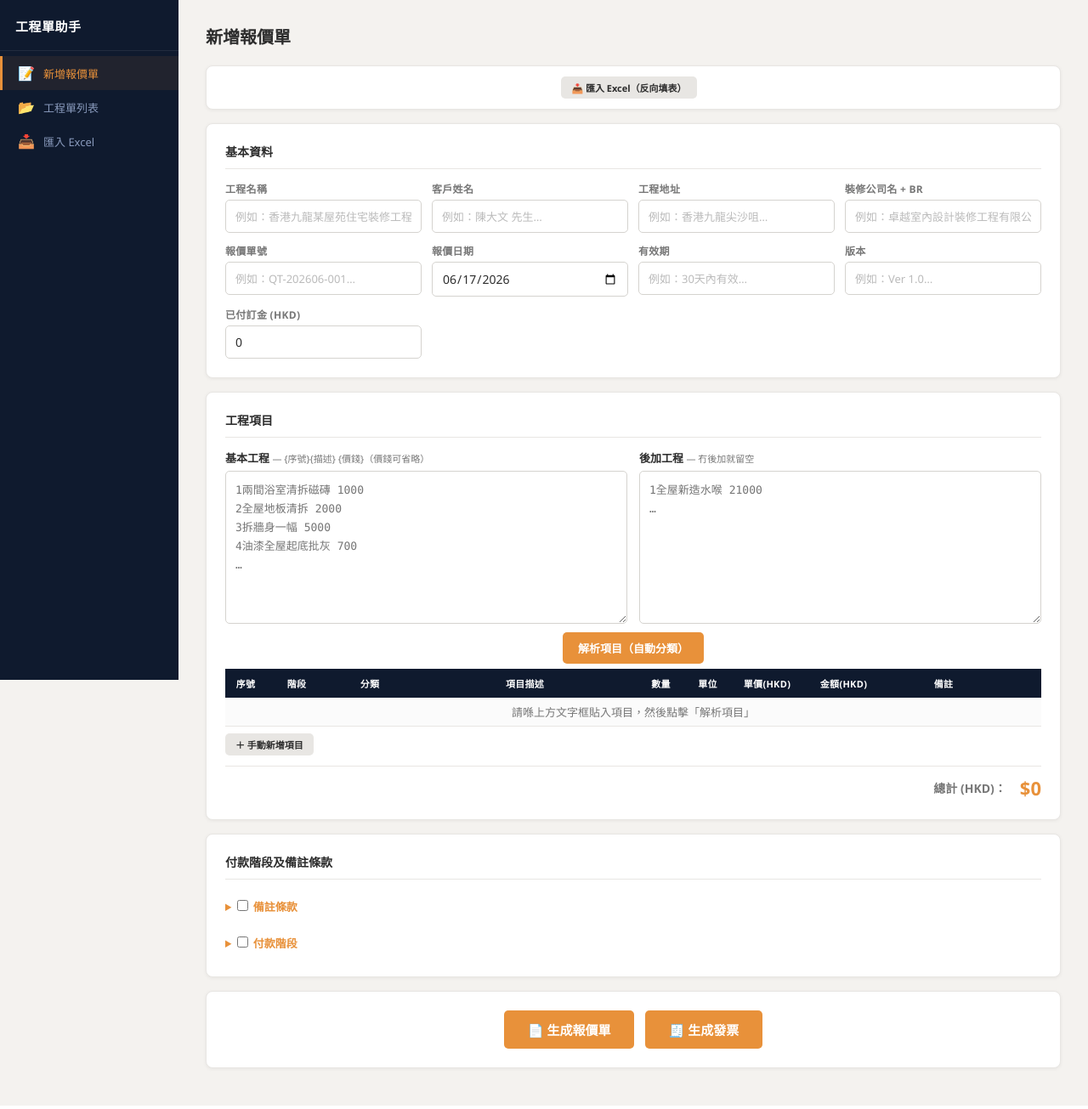
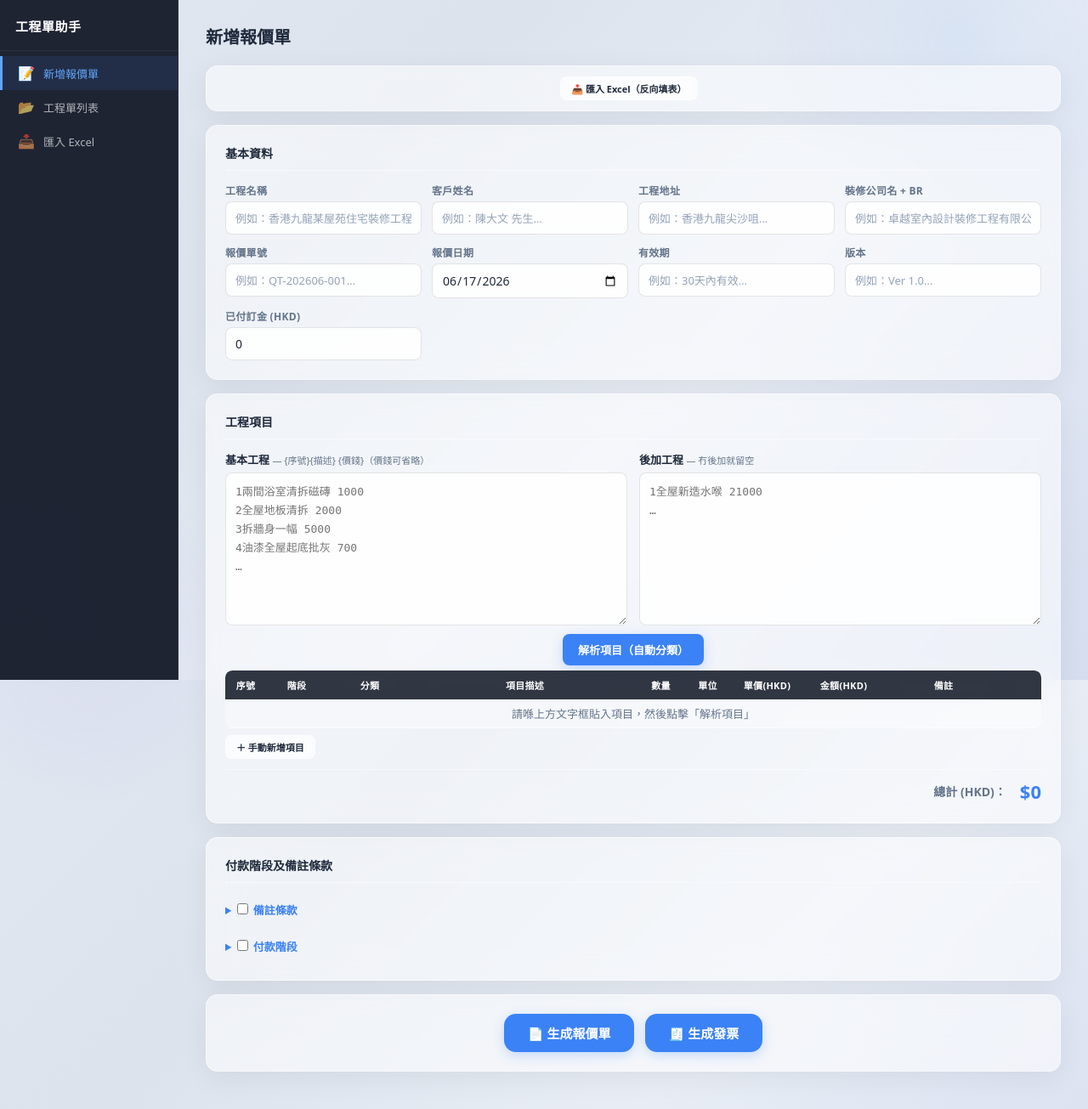
Before and after one commit to asd13006/quotation-invoice-tool, a Flask app: template templates/index.html in a window 1280 px wide. Shown: the whole page at 85% size. Run offline with Flask 2, Linux system fonts and the light colour scheme; the template is opened without the code that fills it, so the values that code supplies are empty; parts of the project's set-up code (start-up, migrations or seed data) failed here and were passed over.

Commit message:
v2.3.0: Glassmorphism 設計風格
- 毛玻璃效果: backdrop-filter blur

- 半透明卡片 + 柔和邊框

- 漸變背景 + 裝飾光圈

- dark mode 玻璃材質

- 藍色 accent (#3b82f6)

Co-Authored-By: Claude Opus 4.8 <noreply@anthropic.com>

```diff
--- a/static/style.css
+++ b/static/style.css
@@ -1,49 +1,65 @@
-/* === 工程單助手 — 統一設計系統 === */
+/* === 工程單助手 — Glassmorphism 設計系統 === */
 :root {
-  --sidebar-bg: #0f1a2e;
-  --sidebar-text: #8899bb;
-  --sidebar-active: #e8913a;
-  --sidebar-hover: #1a2a42;
-  --accent: #e8913a;
-  --accent-hover: #c97a2a;
-  --bg: #f4f2ef;
-  --card: #fff;
-  --card-shadow: 0 1px 4px rgba(0,0,0,0.06);
-  --text: #2c2c2c;
-  --text-secondary: #777;
-  --border: #e8e6e3;
-  --input-bg: #fff;
-  --input-border: #d5d3cf;
-  --focus-ring: #e8913a;
-  --danger: #d44;
-  --success: #2a9d4a;
-  --font: 'Microsoft JhengHei', '微軟正黑體', 'Segoe UI', system-ui, sans-serif;
-  --font-mono: 'Cascadia Code', 'Fira Code', 'Consolas', monospace;
-  --radius: 8px;
-  --radius-sm: 5px;
-  --transition: 0.18s ease;
+  --sidebar-bg: rgba(15, 20, 35, 0.92);
+  --sidebar-text: rgba(255,255,255,0.65);
+  --sidebar-active: #60a5fa;
+  --accent: #3b82f6;
+  --accent-hover: #2563eb;
+  --bg: #e8edf5;
+  --glass: rgba(255,255,255,0.55);
+  --glass-hover: rgba(255,255,255,0.72);
+  --glass-border: rgba(255,255,255,0.5);
+  --card-shadow: 0 8px 32px rgba(0,0,0,0.06);
+  --text: #1e293b;
+  --text-secondary: #64748b;
+  --input-bg: rgba(255,255,255,0.7);
+  --input-border: rgba(0,0,0,0.1);
+  --focus-ring: #3b82f6;
+  --danger: #ef4444;
+  --success: #22c55e;
+  --font: 'Microsoft JhengHei', '微軟正黑體', system-ui, sans-serif;
+  --font-mono: 'Cascadia Code', 'Fira Code', monospace;
+  --radius: 14px;
+  --radius-sm: 8px;
+  --blur: 16px;
 }
 
 @media (prefers-color-scheme: dark) {
   :root {
-    --bg: #171a21;
-    --card: #1e2230;
-    --card-shadow: 0 1px 4px rgba(0,0,0,0.2);
-    --text: #ddd;
-    --text-secondary: #999;
-    --border: #2a2e3a;
-    --input-bg: #242836;
-    --input-border: #3a3e4a;
+    --bg: #0f172a;
+    --glass: rgba(30,41,59,0.6);
+    --glass-hover: rgba(30,41,59,0.8);
+    --glass-border: rgba(255,255,255,0.08);
+    --card-shadow: 0 8px 32px rgba(0,0,0,0.3);
+    --text: #e2e8f0;
+    --text-secondary: #94a3b8;
+    --input-bg: rgba(30,41,59,0.7);
+    --input-border: rgba(255,255,255,0.1);
   }
 }
 
 *, *::before, *::after { box-sizing: border-box; margin: 0; padding: 0; }
 body {
   font-family: var(--font);
-  background: var(--bg);
-  color: var(--text);
-  display: flex; min-height: 100vh;
+  background: linear-gradient(135deg, #e0e7f0 0%, #dce3ed 30%, #e8edf5 60%, #d5ddef 100%);
+  background-attachment: fixed;
+  color: var(--text); display: flex; min-height: 100vh;
   -webkit-font-smoothing: antialiased;
+}
+@media (prefers-color-scheme: dark) {
+  body { background: linear-gradient(135deg, #0f172a 0%, #1a1f35 50%, #0d1525 100%); background-attachment: fixed; }
+}
+
+/* Decorative background blobs */
+body::before {
+  content: ''; position: fixed; width: 500px; height: 500px;
+  background: radial-gradient(circle, rgba(59,130,246,0.08) 0%, transparent 70%);
+  top: -200px; right: -100px; border-radius: 50%; pointer-events: none; z-index: 0;
+}
+body::after {
+  content: ''; position: fixed; width: 400px; height: 400px;
+  background: radial-gradient(circle, rgba(139,92,246,0.06) 0%, transparent 70%);
+  bottom: -150px; left: -100px; border-radius: 50%; pointer-events: none; z-index: 0;
 }
 
 /* ── Sidebar ── */
@@ -51,27 +67,35 @@ body {
   width: 210px; background: var(--sidebar-bg); color: #fff;
   padding: 20px 0; position: fixed; top: 0; left: 0; bottom: 0; z-index: 100;
   display: flex; flex-direction: column; overflow-y: auto;
+  backdrop-filter: blur(20px); -webkit-backdrop-filter: blur(20px);
+  border-right: 1px solid rgba(255,255,255,0.06);
 }
-.sidebar-logo { font-size: 15px; font-weight: 700; padding: 0 18px 16px; border-bottom: 1px solid rgba(255,255,255,0.08); margin-bottom: 6px; letter-spacing: 0.5px; }
+.sidebar-logo { font-size: 15px; font-weight: 700; padding: 0 18px 16px; border-bottom: 1px solid rgba(255,255,255,0.06); margin-bottom: 6px; letter-spacing: 0.5px; }
 .sidebar-logo span { display: block; font-size: 10px; font-weight: 400; color: var(--sidebar-text); margin-top: 2px; }
 .sidebar a {
   display: flex; align-items: center; gap: 10px;
   color: var(--sidebar-text); text-decoration: none;
-  padding: 9px 18px; font-size: 13px; transition: background var(--transition), color var(--transition);
+  padding: 9px 18px; font-size: 13px; transition: background 0.2s, color 0.2s;
   border-left: 3px solid transparent;
 }
-.sidebar a:hover { background: var(--sidebar-hover); color: #ddd; }
-.sidebar a.active { color: var(--sidebar-active); border-left-color: var(--sidebar-active); background: rgba(232,145,58,0.08); }
+.sidebar a:hover { background: rgba(255,255,255,0.06); color: #ddd; }
+.sidebar a.active { color: var(--sidebar-active); border-left-color: var(--sidebar-active); background: rgba(59,130,246,0.1); }
 .sidebar a .icon { font-size: 16px; width: 20px; text-align: center; }
-.sidebar-footer { margin-top: auto; padding: 14px 18px; font-size: 10px; color: rgba(255,255,255,0.25); }
 
 /* ── Main ── */
-.main { margin-left: 210px; flex: 1; padding: 28px 32px; min-width: 0; }
+.main { margin-left: 210px; flex: 1; padding: 28px 32px; min-width: 0; position: relative; z-index: 1; }
 .page-title { font-size: 20px; font-weight: 700; color: var(--text); margin-bottom: 20px; }
 
-/* ── Cards ── */
-.card { background: var(--card); border-radius: var(--radius); box-shadow: var(--card-shadow); padding: 22px; margin-bottom: 16px; border: 1px solid var(--border); }
-.card-header { font-size: 14px; font-weight: 700; color: var(--text); margin-bottom: 14px; padding-bottom: 10px; border-bottom: 1px solid var(--border); }
+/* ── Glass Cards ── */
+.card {
+  background: var(--glass); backdrop-filter: blur(var(--blur)); -webkit-backdrop-filter: blur(var(--blur));
+  border-radius: var(--radius); box-shadow: var(--card-shadow);
+  padding: 22px; margin-bottom: 16px;
+  border: 1px solid var(--glass-border);
+  transition: background 0.2s;
+}
+.card:hover { background: var(--glass-hover); }
+.card-header { font-size: 14px; font-weight: 700; color: var(--text); margin-bottom: 14px; padding-bottom: 10px; border-bottom: 1px solid var(--glass-border); }
 
 /* ── Forms ── */
 .form-grid { display: grid; grid-template-columns: repeat(auto-fill, minmax(210px, 1fr)); gap: 12px; }
@@ -79,33 +103,34 @@ body {
 .form-group label { font-size: 12px; font-weight: 600; color: var(--text-secondary); text-transform: uppercase; letter-spacing: 0.3px; }
 .form-group input, .form-group select, .form-group textarea {
   padding: 9px 11px; border: 1px solid var(--input-border); border-radius: var(--radius-sm);
-  font-size: 14px; font-family: var(--font); background: var(--input-bg); color: var(--text);
-  transition: border var(--transition), box-shadow var(--transition);
+  font-size: 14px; font-family: var(--font); background: var(--input-bg);
+  backdrop-filter: blur(4px); -webkit-backdrop-filter: blur(4px);
+  color: var(--text); transition: border 0.18s, box-shadow 0.18s;
 }
 .form-group input:focus-visible, .form-group select:focus-visible, .form-group textarea:focus-visible {
-  border-color: var(--focus-ring); box-shadow: 0 0 0 2px rgba(232,145,58,0.18); outline: none;
+  border-color: var(--focus-ring); box-shadow: 0 0 0 3px rgba(59,130,246,0.15); outline: none;
 }
-.form-group input::placeholder, .form-group textarea::placeholder { color: #bbb; font-size: 13px; }
+.form-group input::placeholder, .form-group textarea::placeholder { color: #94a3b8; font-size: 13px; }
 
 /* ── Buttons ── */
 .btn {
   display: inline-flex; align-items: center; gap: 6px;
   padding: 9px 18px; border: none; border-radius: var(--radius-sm);
   font-size: 13px; font-weight: 600; font-family: var(--font);
-  cursor: pointer; transition: background var(--transition), transform var(--transition), opacity var(--transition);
-  text-decoration: none;
+  cursor: pointer; transition: all 0.18s; text-decoration: none;
+  backdrop-filter: blur(8px); -webkit-backdrop-filter: blur(8px);
 }
 .btn:active { transform: scale(0.97); }
-.btn-primary { background: var(--accent); color: #fff; }
-.btn-primary:hover { background: var(--accent-hover); }
-.btn-secondary { background: var(--border); color: var(--text); }
-.btn-secondary:hover { background: #d5d3cf; }
-.btn-danger { background: var(--danger); color: #fff; }
-.btn-danger:hover { background: #b33; }
+.btn-primary { background: var(--accent); color: #fff; box-shadow: 0 4px 14px rgba(59,130,246,0.25); }
+.btn-primary:hover { background: var(--accent-hover); box-shadow: 0 6px 20px rgba(59,130,246,0.35); }
+.btn-secondary { background: var(--glass); color: var(--text); border: 1px solid var(--glass-border); }
+.btn-secondary:hover { background: var(--glass-hover); }
+.btn-danger { background: rgba(239,68,68,0.85); color: #fff; }
+.btn-danger:hover { background: var(--danger); }
 .btn-ghost { background: transparent; color: var(--text-secondary); }
-.btn-ghost:hover { background: var(--border); }
+.btn-ghost:hover { background: var(--glass); }
 .btn-sm { padding: 5px 12px; font-size: 11px; }
-.btn-lg { padding: 12px 28px; font-size: 15px; }
+.btn-lg { padding: 12px 28px; font-size: 15px; border-radius: var(--radius); }
 
 /* ── Textareas ── */
 .textarea-row { display: grid; grid-template-columns: 1fr 1fr; gap: 14px; margin-bottom: 10px; }
@@ -114,38 +139,44 @@ body {
 .textarea-group label .hint { font-weight: 400; font-size: 11px; color: var(--text-secondary); }
 .textarea-group textarea {
   width: 100%; height: 180px; padding: 11px;
-  border: 1px solid var(--input-border); border-radius: var(--radius-sm); background: var(--input-bg);
-  font-size: 13px; font-family: var(--font-mono); line-height: 1.7; color: var(--text);
-  resize: vertical;
+  border: 1px solid var(--input-border); border-radius: var(--radius-sm);
+  background: var(--input-bg); backdrop-filter: blur(4px); -webkit-backdrop-filter: blur(4px);
+  font-size: 13px; font-family: var(--font-mono); line-height: 1.7; color: var(--text); resize: vertical;
 }
-.textarea-group textarea:focus-visible { border-color: var(--focus-ring); box-shadow: 0 0 0 2px rgba(232,145,58,0.18); outline: none; }
+.textarea-group textarea:focus-visible { border-color: var(--focus-ring); box-shadow: 0 0 0 3px rgba(59,130,246,0.15); outline: none; }
 
 /* ── Table ── */
 .table-wrap { overflow-x: auto; -webkit-overflow-scrolling: touch; }
-table { width: 100%; border-collapse: collapse; font-size: 12px; }
-thead th { background: var(--sidebar-bg); color: #fff; padding: 9px 6px; text-align: center; font-weight: 600; font-size: 11px; text-transform: uppercase; letter-spacing: 0.3px; white-space: nowrap; }
-tbody td { padding: 7px 6px; text-align: center; vertical-align: middle; border-bottom: 1px solid var(--border); }
-tbody tr:nth-child(odd) { background: rgba(0,0,0,0.015); }
-tbody tr:hover { background: rgba(232,145,58,0.04); }
-tbody input, tbody select { width: 100%; padding: 6px 5px; border: 1px solid var(--input-border); border-radius: 3px; font-size: 12px; font-family: var(--font); background: var(--input-bg); color: var(--text); text-align: inherit; }
+table { width: 100%; border-collapse: collapse; font-size: 12px; border-radius: var(--radius-sm); overflow: hidden; }
+thead th {
+  background: rgba(15,20,35,0.85); backdrop-filter: blur(12px); -webkit-backdrop-filter: blur(12px);
+  color: #fff; padding: 9px 6px; text-align: center; font-weight: 600; font-size: 11px;
+  text-transform: uppercase; letter-spacing: 0.3px; white-space: nowrap;
+}
+tbody td { padding: 7px 6px; text-align: center; vertical-align: middle; background: var(--glass); border-bottom: 1px solid var(--glass-border); }
+tbody tr:nth-child(odd) td { background: rgba(255,255,255,0.35); }
+@media (prefers-color-scheme: dark) { tbody tr:nth-child(odd) td { background: rgba(255,255,255,0.03); } }
+tbody tr:hover td { background: rgba(59,130,246,0.06); }
+tbody input, tbody select {
+  width: 100%; padding: 6px 5px; border: 1px solid var(--input-border); border-radius: 4px;
+  font-size: 12px; font-family: var(--font); background: var(--input-bg); color: var(--text); text-align: inherit;
+}
 tbody input:focus-visible, tbody select:focus-visible { border-color: var(--focus-ring); outline: none; }
 
-/* ── Badges & Misc ── */
-.badge { display: inline-block; padding: 2px 8px; border-radius: 10px; font-size: 10px; font-weight: 600; }
-.badge-amber { background: rgba(232,145,58,0.15); color: var(--accent); }
-.summary-row { display: flex; justify-content: flex-end; align-items: center; gap: 16px; margin-top: 12px; padding-top: 10px; border-top: 1px solid var(--border); font-size: 14px; }
+/* ── Misc ── */
+.summary-row { display: flex; justify-content: flex-end; align-items: center; gap: 16px; margin-top: 12px; padding-top: 10px; border-top: 1px solid var(--glass-border); font-size: 14px; }
 .summary-label { font-weight: 600; color: var(--text-secondary); }
 .summary-value { font-size: 22px; font-weight: 700; color: var(--accent); }
-.msg { text-align: center; margin-top: 10px; padding: 8px; border-radius: var(--radius-sm); display: none; font-size: 13px; }
-.msg.success { background: rgba(42,157,74,0.1); color: var(--success); display: block; }
-.msg.error { background: rgba(221,68,68,0.1); color: var(--danger); display: block; }
+.msg { text-align: center; margin-top: 10px; padding: 8px; border-radius: var(--radius-sm); display: none; font-size: 13px; backdrop-filter: blur(8px); }
+.msg.success { background: rgba(34,197,94,0.12); color: var(--success); display: block; }
+.msg.error { background: rgba(239,68,68,0.12); color: var(--danger); display: block; }
 .empty-hint { text-align: center; padding: 30px; color: var(--text-secondary); font-size: 13px; }
 .parse-count { text-align: center; font-size: 12px; color: var(--text-secondary); margin: 6px 0; }
 
 /* ── Modal ── */
-.modal-overlay { display: none; position: fixed; inset: 0; background: rgba(0,0,0,0.6); z-index: 999; justify-content: center; align-items: center; overscroll-behavior: contain; }
+.modal-overlay { display: none; position: fixed; inset: 0; background: rgba(0,0,0,0.4); backdrop-filter: blur(4px); z-index: 999; justify-content: center; align-items: center; overscroll-behavior: contain; }
 .modal-overlay.show { display: flex; }
-.modal { background: var(--card); border-radius: 12px; padding: 36px; text-align: center; max-width: 400px; width: 90%; box-shadow: 0 8px 40px rgba(0,0,0,0.25); }
+.modal { background: var(--glass); backdrop-filter: blur(24px); -webkit-backdrop-filter: blur(24px); border-radius: 16px; padding: 36px; text-align: center; max-width: 400px; width: 90%; border: 1px solid var(--glass-border); box-shadow: 0 16px 48px rgba(0,0,0,0.15); }
 .modal h3 { font-size: 18px; margin-bottom: 10px; }
 .modal p { color: var(--text-secondary); font-size: 13px; margin-bottom: 20px; word-break: break-all; }
 
@@ -157,21 +188,22 @@ details summary { cursor: pointer; font-size: 13px; font-weight: 600; color: var
 .pay-row input.pct { flex: 0 0 70px; text-align: center; }
 
 /* ── Search ── */
-.search-input { width: 100%; padding: 10px 14px; border: 1px solid var(--input-border); border-radius: var(--radius); font-size: 14px; margin-bottom: 14px; font-family: var(--font); background: var(--input-bg); color: var(--text); }
-.search-input:focus-visible { border-color: var(--focus-ring); box-shadow: 0 0 0 2px rgba(232,145,58,0.18); outline: none; }
+.search-input { width: 100%; padding: 10px 14px; border: 1px solid var(--input-border); border-radius: var(--radius); font-size: 14px; margin-bottom: 14px; font-family: var(--font); background: var(--input-bg); backdrop-filter: blur(4px); color: var(--text); }
+.search-input:focus-visible { border-color: var(--focus-ring); box-shadow: 0 0 0 3px rgba(59,130,246,0.15); outline: none; }
 
 /* ── Project list ── */
-.project-list { background: var(--card); border-radius: var(--radius); box-shadow: var(--card-shadow); border: 1px solid var(--border); overflow: hidden; }
-.project-item { display: flex; align-items: center; padding: 14px 18px; border-bottom: 1px solid var(--border); transition: background var(--transition); gap: 12px; }
+.project-list { background: var(--glass); backdrop-filter: blur(var(--blur)); -webkit-backdrop-filter: blur(var(--blur)); border-radius: var(--radius); box-shadow: var(--card-shadow); border: 1px solid var(--glass-border); overflow: hidden; }
+.project-item { display: flex; align-items: center; padding: 14px 18px; border-bottom: 1px solid var(--glass-border); transition: background 0.15s; gap: 12px; }
 .project-item:last-child { border-bottom: none; }
-.project-item:hover { background: rgba(232,145,58,0.03); }
+.project-item:hover { background: rgba(255,255,255,0.3); }
+@media (prefers-color-scheme: dark) { .project-item:hover { background: rgba(255,255,255,0.04); } }
 .project-item-name { font-weight: 600; font-size: 13px; white-space: nowrap; overflow: hidden; text-overflow: ellipsis; flex: 1; cursor: pointer; }
 .project-item-meta { font-size: 11px; color: var(--text-secondary); white-space: nowrap; }
 
 /* ── Mobile ── */
-.menu-toggle { display: none; position: fixed; top: 8px; left: 8px; z-index: 101; background: var(--sidebar-bg); color: #fff; border: none; border-radius: 6px; padding: 8px 12px; font-size: 18px; cursor: pointer; }
+.menu-toggle { display: none; position: fixed; top: 8px; left: 8px; z-index: 101; background: var(--sidebar-bg); color: #fff; border: none; border-radius: 8px; padding: 8px 12px; font-size: 18px; cursor: pointer; backdrop-filter: blur(12px); }
 @media (max-width: 768px) {
-  .sidebar { transform: translateX(-100%); transition: transform 0.2s ease; }
+  .sidebar { transform: translateX(-100%); transition: transform 0.25s ease; }
   .sidebar.open { transform: translateX(0); }
   .main { margin-left: 0; padding: 16px; }
   .menu-toggle { display: block; }
```
Also changed, not shown: 1 other file.
